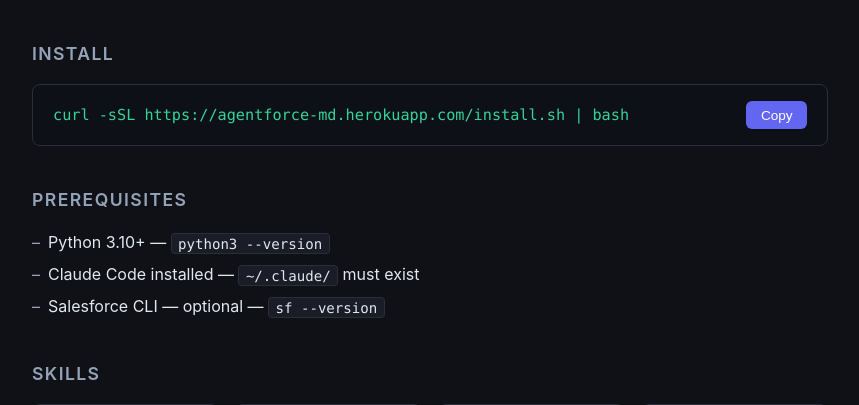
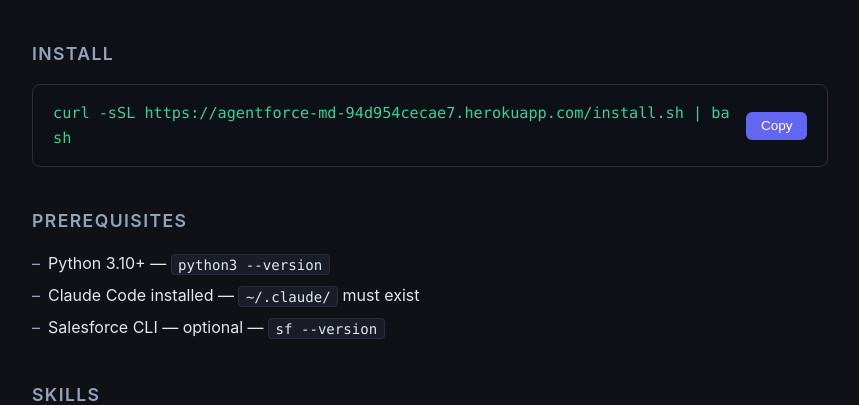
Before and after one commit to almandsky/agentforce-md, a Flask app: page / in a window 1280 px wide. Shown: the part 177-582 px from the top of the page, without its empty margins (210-1069 px from the left). Run offline with Flask 3, Linux system fonts and the light colour scheme.

Commit message:
update url

```diff
--- a/webapp/templates/index.html
+++ b/webapp/templates/index.html
@@ -18,7 +18,7 @@
   <section class="install-section">
     <h2>Install</h2>
     <div class="install-box">
-      <code id="install-cmd">curl -sSL https://agentforce-md.herokuapp.com/install.sh | bash</code>
+      <code id="install-cmd">curl -sSL https://agentforce-md-94d954cecae7.herokuapp.com/install.sh | bash</code>
       <button class="copy-btn" onclick="copyInstall()">Copy</button>
     </div>
   </section>
```
Also changed, not shown: 1 other file.
